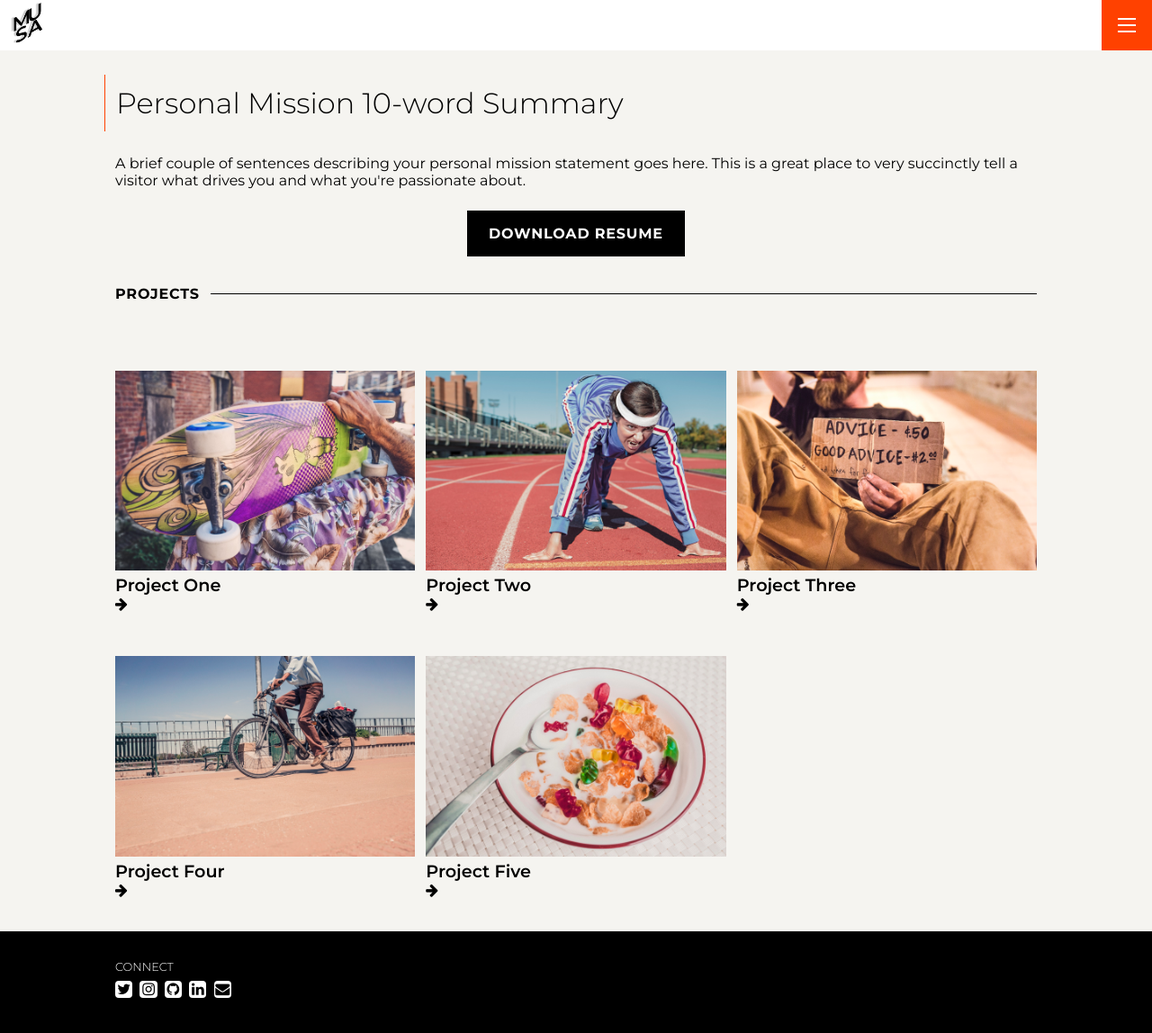
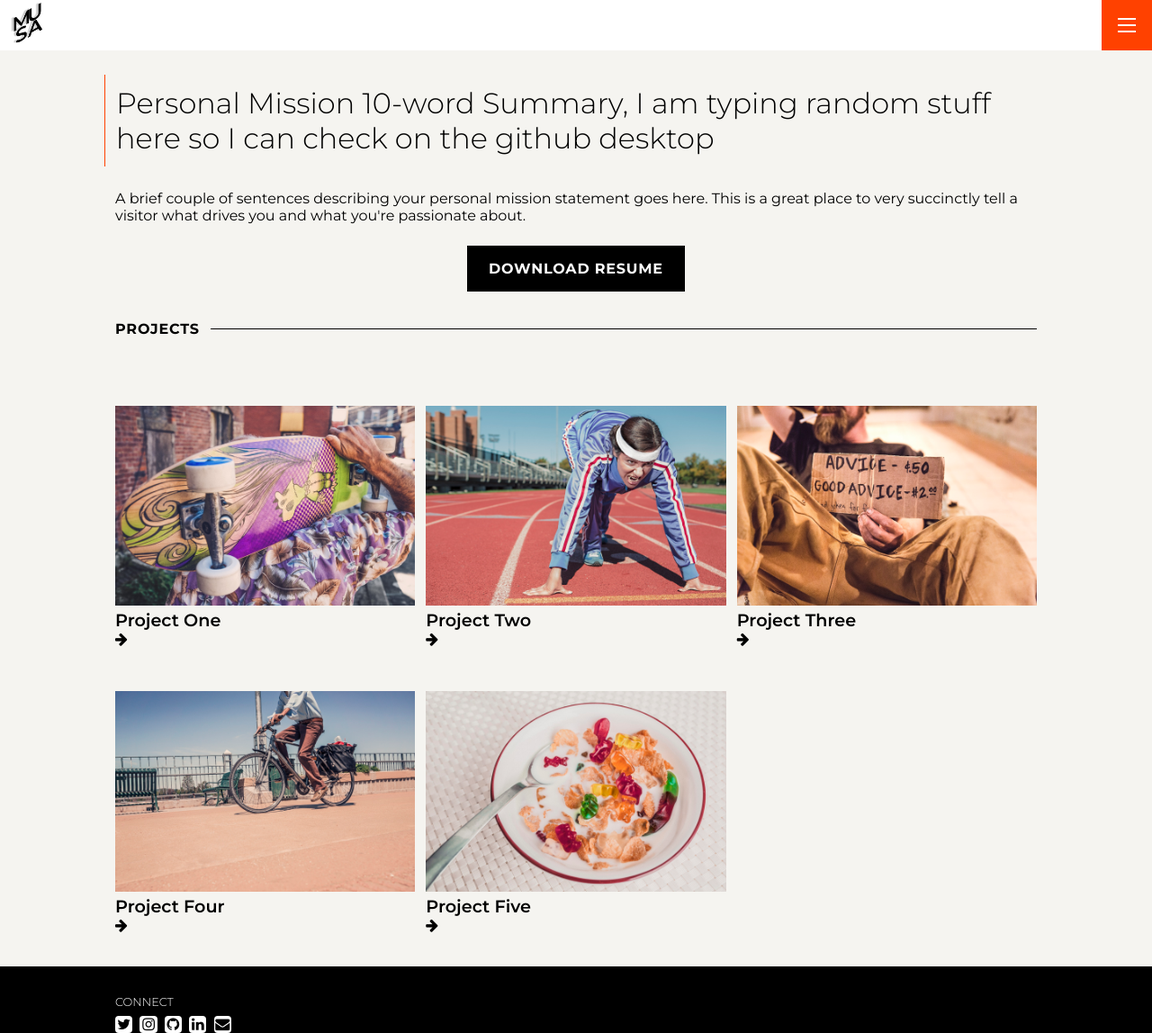
Before and after one commit to Flex-commits/MUSA-Portfolio, a Jekyll site: the page built from index.md, in a window 1280 px wide and 1148 px high. Shown: the whole window at 90% size. Built offline with Jekyll 4.4.1, drawn with Linux system fonts in a browser that asks for light colours.

Commit message:
Modify intro_title in settings.yml
Updated intro_title with additional text for clarity.

```diff
--- a/_data/settings.yml
+++ b/_data/settings.yml
@@ -7,7 +7,7 @@ logo: '/assets/img/musa-logo.png'
 # A brief introduction or mission statement that appears at the top of the
 # portfolio home page, above the project list. If you don't want one of the
 # intro_title or intro_text to show up, just set the appropriate value to null.
-intro_title: Personal Mission 10-word Summary
+intro_title: Personal Mission 10-word Summary, I am typing random stuff here so I can check on the github desktop
 intro_text: |
   A brief couple of sentences describing your personal mission statement goes
   here. This is a great place to very succinctly tell a visitor what drives you
```
